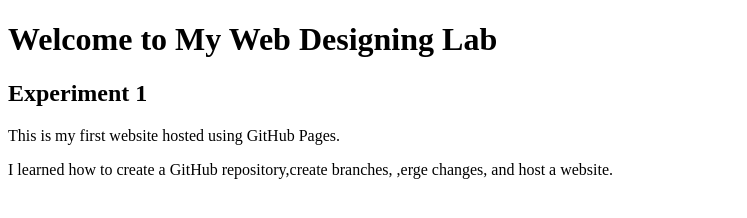
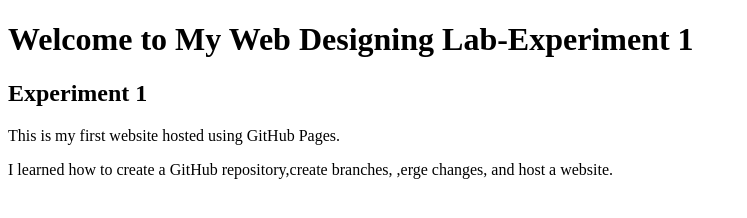
Before and after one commit to raghav999-git/web-designing-lab, a plain HTML site: page index.html in a window 1280 px wide. Shown: the whole page, without its empty margins (0-747 px from the left). Drawn offline with Linux system fonts and the light colour scheme.

Commit message:
Update header to include 'Experiment 1'

```diff
--- a/index.html
+++ b/index.html
@@ -5,7 +5,7 @@
 </head>
 
 <body>
-  <h1>Welcome to My Web Designing Lab</h1>
+  <h1>Welcome to My Web Designing Lab-Experiment 1</h1>
 
   <h2>Experiment 1</h2>
 
```
